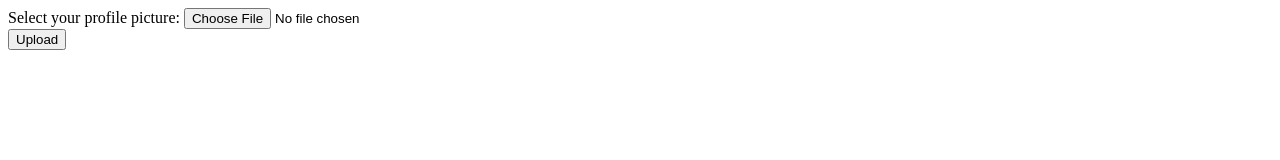
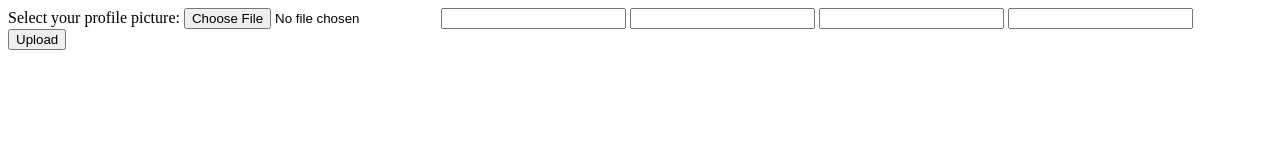
Before and after one commit to SilvenLEAF/GamifyHouseWork, a website: page Upload/client/index.html in a window 1280 px wide. Drawn offline with Linux system fonts and the light colour scheme.

Commit message:
Simple Upload 3.0+ Req.body

```diff
--- a/Upload/app.js
+++ b/Upload/app.js
@@ -41,7 +41,7 @@ app.post('/upload', upload, (req, res, next)=>{
     const reqFile = req.file;
     const reqBody = req.body;
 
-    console.log(reqFile, reqBody);
+    console.log({reqFile, reqBody});
     res.send(`HI`)
 
 
@@ -69,6 +69,7 @@ app.listen(PORT, ()=>{
 
 function imageFilter (req, file, cb) {
   console.log('file***********************************/n', file)
+  console.log('file***********************************END')
   // Accept images only
   if (!file.originalname.match(/\.(jpg|JPG|jpeg|JPEG|png|PNG|gif|GIF)$/)) {
       req.fileValidationError = 'Only image files are allowed!';
--- a/Upload/client/index.html
+++ b/Upload/client/index.html
@@ -11,6 +11,10 @@
     <div>
       <label>Select your profile picture:</label>
       <input type="file" name="avatar" />
+      <input type="text" name="myName" />
+      <input type="number" name="myAge" />
+      <input type="email" name="myEmail" />
+      <input type="password" name="myPassword" />
     </div>
     <div>
       <input type="submit" name="btn_upload_profile_pic" value="Upload" />
```
Also changed, not shown: Upload/uploads/avatar-1616731112886.jpg (added), Upload/uploads/avatar-1616731244777.png (added).
